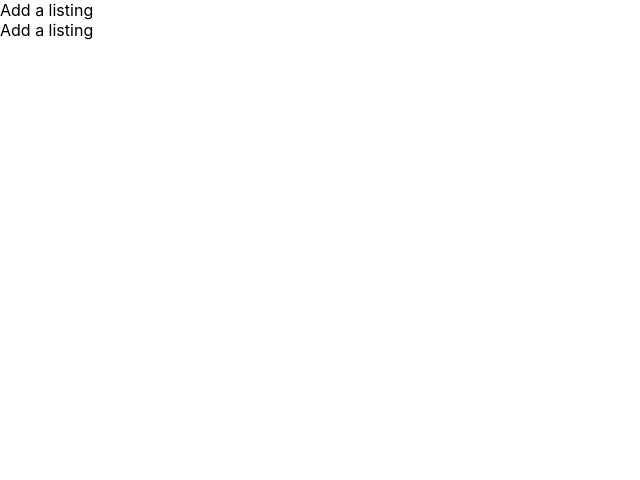
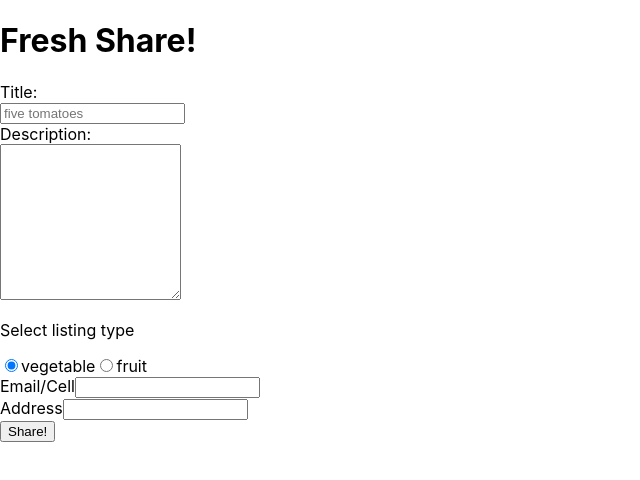
Before and after one commit to Mengqi89/open-garden-client, a React (Create React App) app: page /add in a window 1280 px wide. Shown: the top 480 px of the page, without its empty margins (0-640 px from the left). Built offline with nearby package versions, Linux system fonts and the light colour scheme; the HTML template or start-up script is replaced by a standard one.

Commit message:
finished AddListingPage layout

```diff
--- a/src/App.js
+++ b/src/App.js
@@ -38,10 +38,6 @@ class App extends Component {
               exact
               path={'/add'}
               component={AddListing}></Route>
-            <Route
-              exact
-              path={'/add'}
-              component={AddListing}></Route>
           </main>
         </div>
       </BrowserRouter>
--- a/src/components/AddListing/AddListing.js
+++ b/src/components/AddListing/AddListing.js
@@ -3,7 +3,44 @@ import React from 'react';
 function AddListing(props) {
     return (
         <div>
-            Add a listing
+            <header>
+                <h1>Fresh Share!</h1>
+            </header>
+            <section>
+                <form id='add-listing'>
+                    <div>
+                        <label htmlFor='listing-title'>Title: </label><br />
+                        <input id='listing-title' name='listing-title' type='text' placeholder='five tomatoes' required />
+
+                    </div>
+
+                    <div>
+                        <label htmlFor='listing-summary'>Description: </label><br />
+                        <textarea id='listing-summary' name='listing-summary' rows='10' />
+                    </div>
+
+                    <div>
+                        <p>Select listing type</p>
+                        <input type='radio' id='vegetable' name='listing-type' checked></input>
+                        <label htmlFor='vegetable'>vegetable</label>
+
+                        <input type='radio' id='fruit' name='listing-type'></input>
+                        <label htmlFor='fruit'>fruit</label>
+                    </div>
+
+                    <div>
+                        <label htmlFor='contact'>Email/Cell</label>
+                        <input id='contact' name='contact' type='text' required></input>
+                    </div>
+                    <div>
+                        <label htmlFor='address'>Address</label>
+                        <input id='address' name='address' type='text' required></input>
+                    </div>
+
+
+                    <button type='submit'>Share!</button>
+                </form>
+            </section>
         </div>
     );
 };
--- a/src/components/ListPage/ListPage.js
+++ b/src/components/ListPage/ListPage.js
@@ -45,6 +45,7 @@ class ListPage extends Component {
             listings: filteredList
         })
     }
+    //store zip in the state and use that zip to update the view
 
     handleTypeChange = event => {
         const query = event.target.value
@@ -58,13 +59,16 @@ class ListPage extends Component {
                 listings: filteredList
             })
         }
-
     }
 
     render() {
         return (
             <div>
                 <h1>What's available in your neighborhood</h1>
+
+                <form className='AddForm' action='/add'>
+                    <button type='submit'>Start a Share!</button>
+                </form>
 
                 <form onChange={this.handleZipChange}>
                     <label htmlFor='zip'>Enter zipcode: </label>
--- a/src/components/LoginForm/LoginForm.js
+++ b/src/components/LoginForm/LoginForm.js
@@ -35,7 +35,7 @@ function LoginForm(props) {
                     </label>
                     <input
                         name='password'
-                        type='text'
+                        type='password'
                         required
                         id='Login__password' />
                 </div>
```
